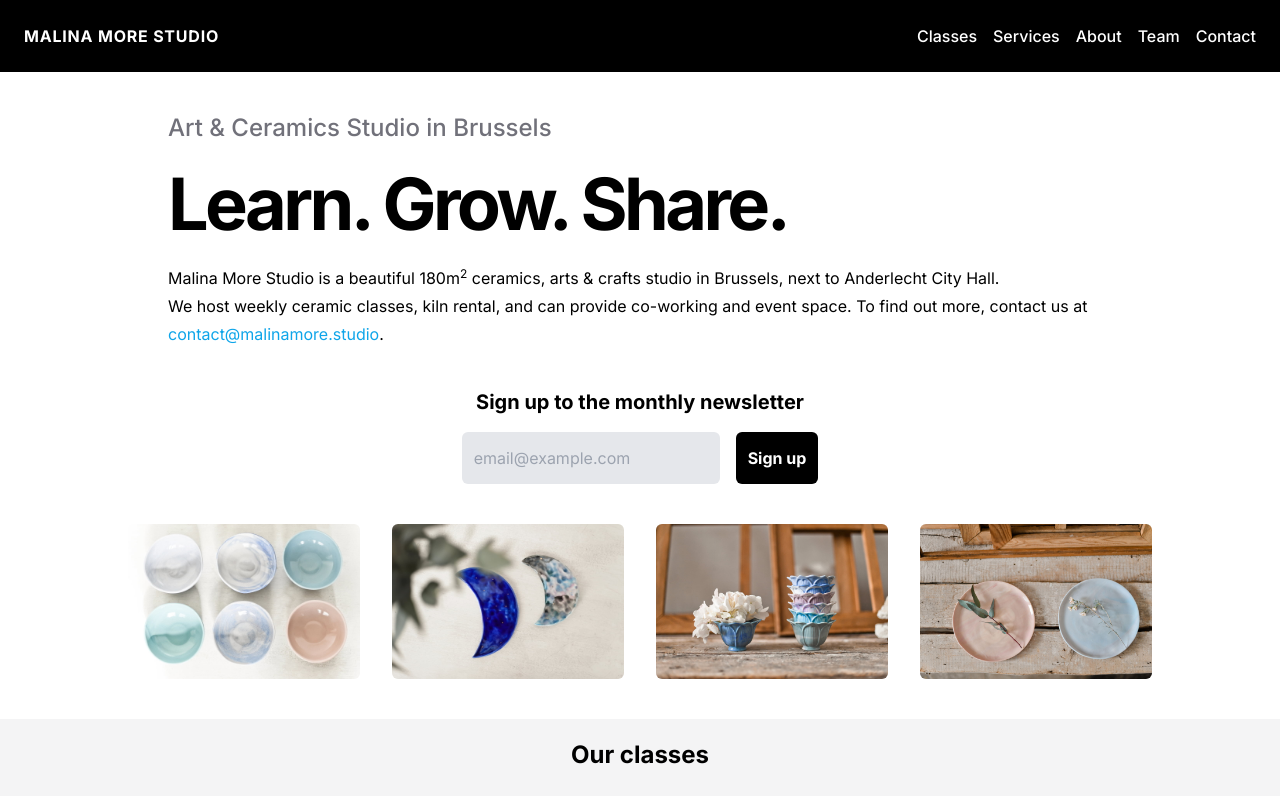
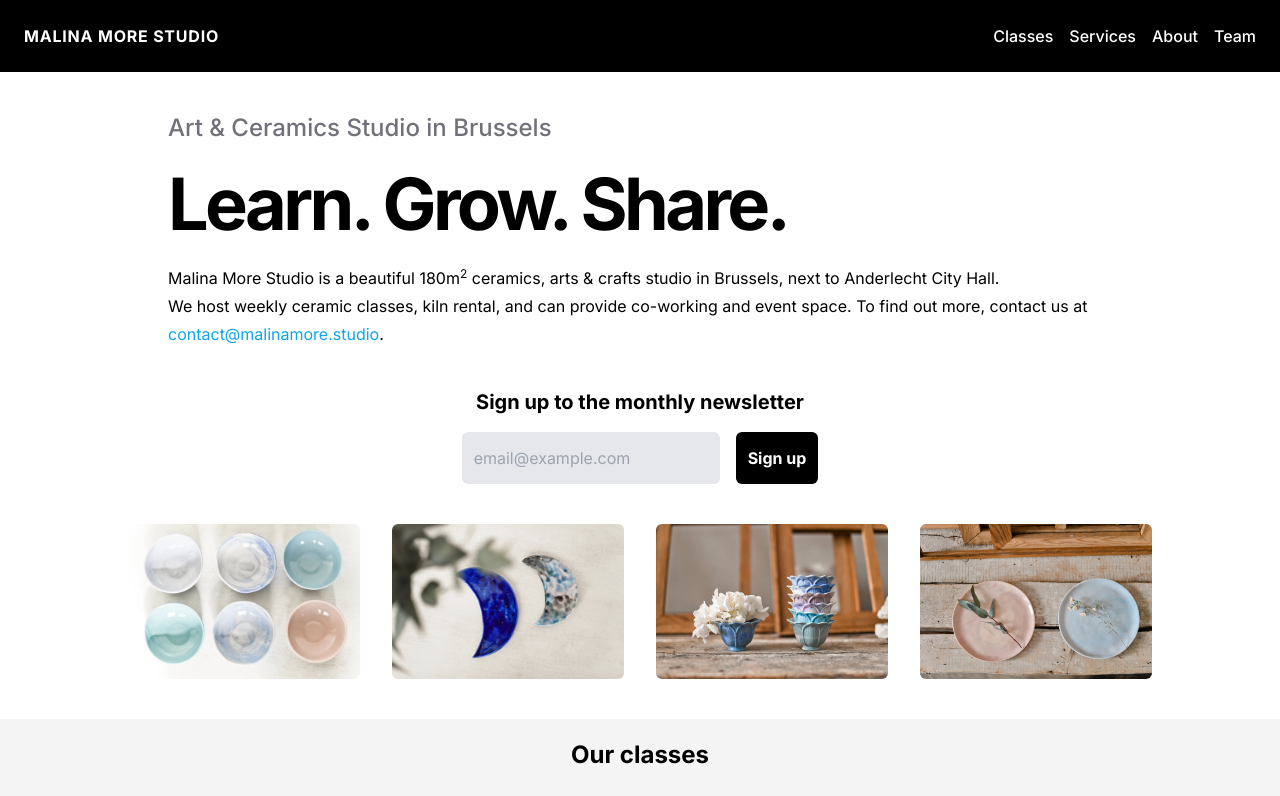
Before and after one commit to jleclanche/malinamore.studio, a Next.js app: page / in a window 1280 px wide. Shown: the top 796 px of the page. Built offline with nearby package versions, Linux system fonts and the light colour scheme.

Commit message:
Remove contact link

```diff
--- a/app/Header.tsx
+++ b/app/Header.tsx
@@ -18,9 +18,6 @@ const Header = () => (
 			<Link className="font-medium" href="/about/team">
 				Team
 			</Link>
-			<Link className="font-medium" href="/#contact">
-				Contact
-			</Link>
 		</nav>
 	</header>
 );
```
